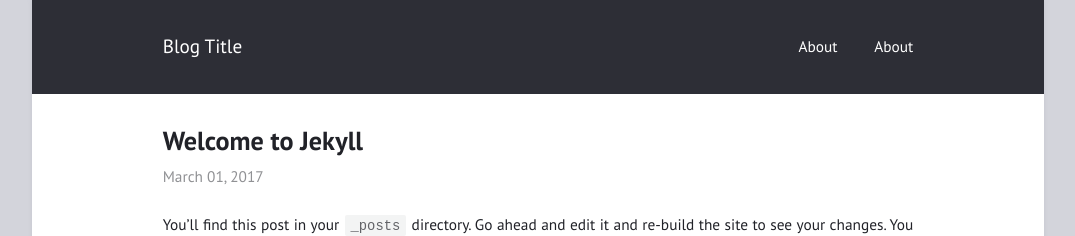
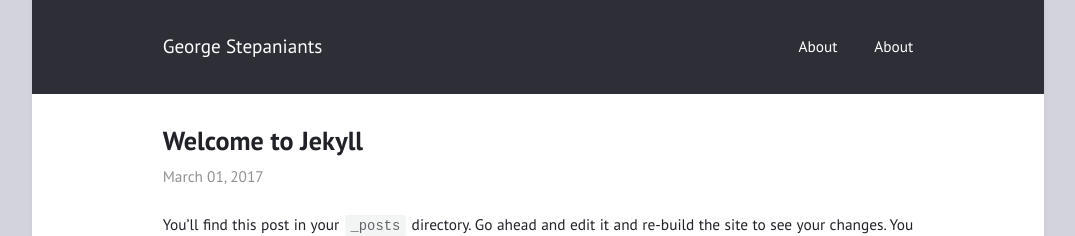
Before and after one commit to sgstepaniants/sgstepaniants.github.io, a Jekyll site: the page built from _posts/2017-03-01-welcome-to-jekyll.md, in a window 1280 px wide. Shown: the top 236 px of the page, without its empty margins (102-1177 px from the left). Built offline with Jekyll 4.4.1, drawn with Linux system fonts in a browser that asks for light colours.

Commit message:
changed title

```diff
--- a/_config.yml
+++ b/_config.yml
@@ -1,5 +1,5 @@
-title: "Blog Title"
-author: "Blog Author"
+title: "George Stepaniants"
+author: "George Stepaniants"
 description: "Made with <b style=\"color: #f45;\">&lt;3</b>"
 permalink: /:title/
 lang: "en"
```
